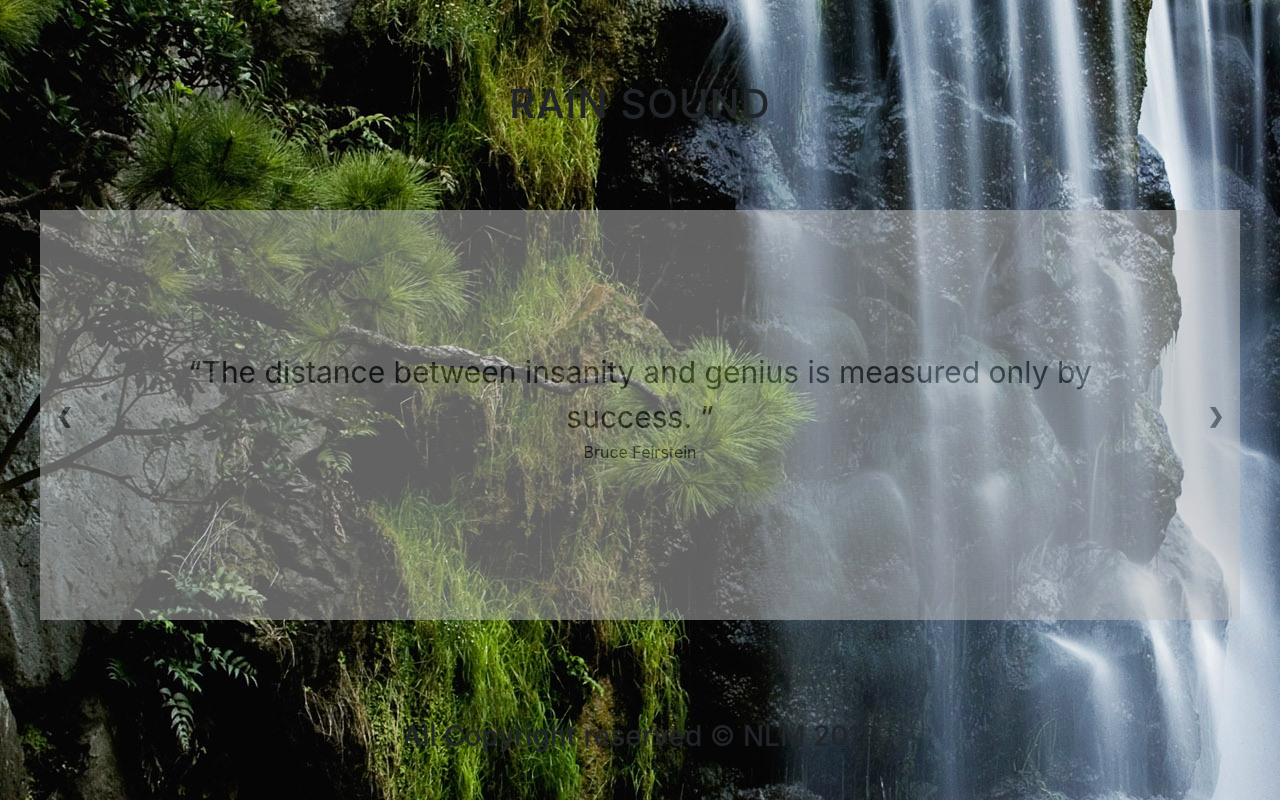
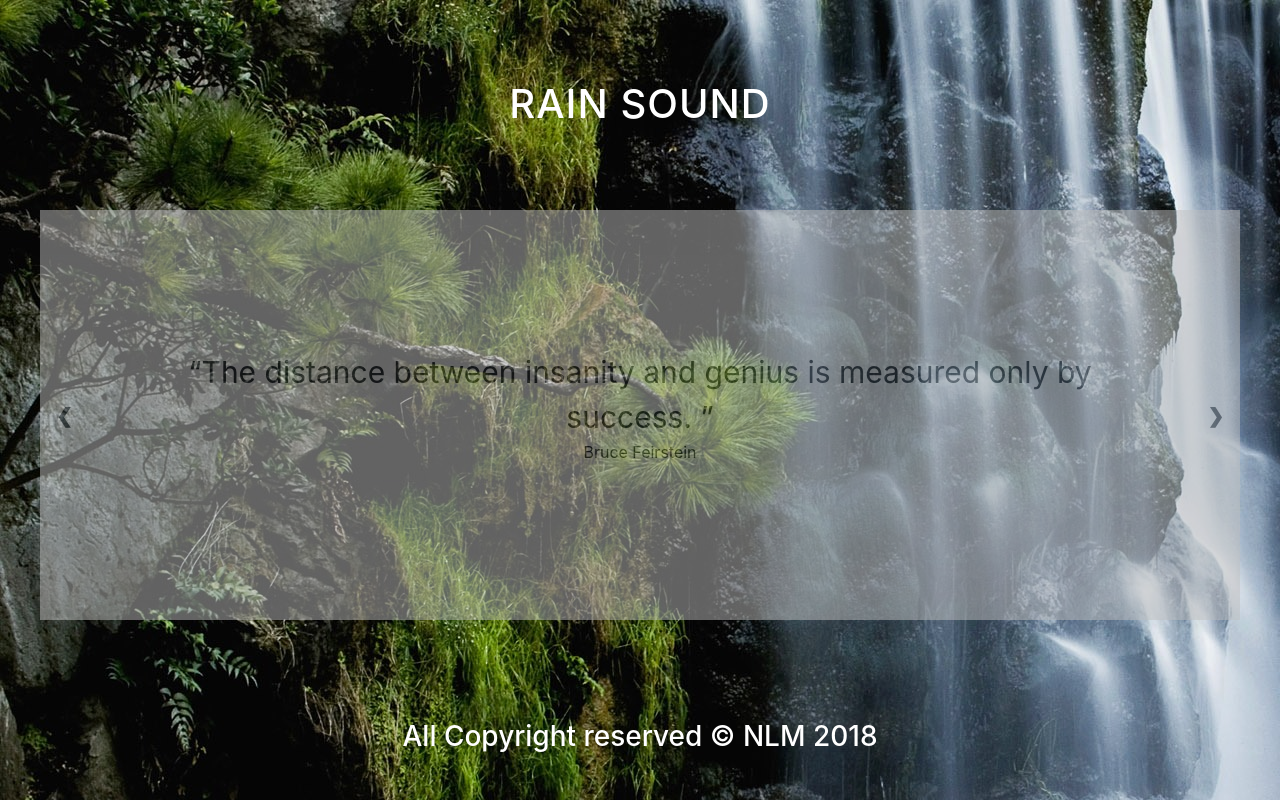
Before and after one commit to wernerturok/rainsound, a plain HTML site: page rainsound.html in a window 1280 px wide. Drawn offline with nearby package versions, Linux system fonts and the light colour scheme.

Commit message:
first command

```diff
--- a/rainsound.html
+++ b/rainsound.html
@@ -58,11 +58,11 @@ q{font-size: 30px}
 
 footer{position: bottom;text-align: center;padding-top: 100px}
 
-h3{color: white; font-size:10px; text text-align: center;}
+/*h3{color: white; font-size:10px; text text-align: center;}
+*/
 
 
-
-
+#headera{box-sizing:border-box; }
 
 </style>
 
@@ -80,10 +80,13 @@ h3{color: white; font-size:10px; text text-align: center;}
 <title>Rain sound</title>
 <body>
 
-<div >
 
 
-<h1> RAIN SOUND </h1>
+<div id="headera">
+<h1 style="color:white";font-weight="bold";text-align="center"> RAIN SOUND </h1> </div>
+
+<div class="row">
+  <div class="col-sm-6 col-md-12 colon-lg-12">
 
 <audio src="quotes.mp3" autoplay loop>
   <bgsound src="quotes.mp3" loop="infinite"> </audio>
@@ -507,7 +510,7 @@ function showSlides(n) {
 
 </div>
 
-
+</div>
 
 
 
@@ -522,7 +525,7 @@ function showSlides(n) {
 <footer>
 
 
- <h3> All Copyright reserved &copy NLM 2018</h3>
+ <h3 style="color:white";font-size="small";font-style="italic"text-align="center";> All Copyright reserved &copy NLM 2018</h3>
 
 </footer>
 </div>
```
